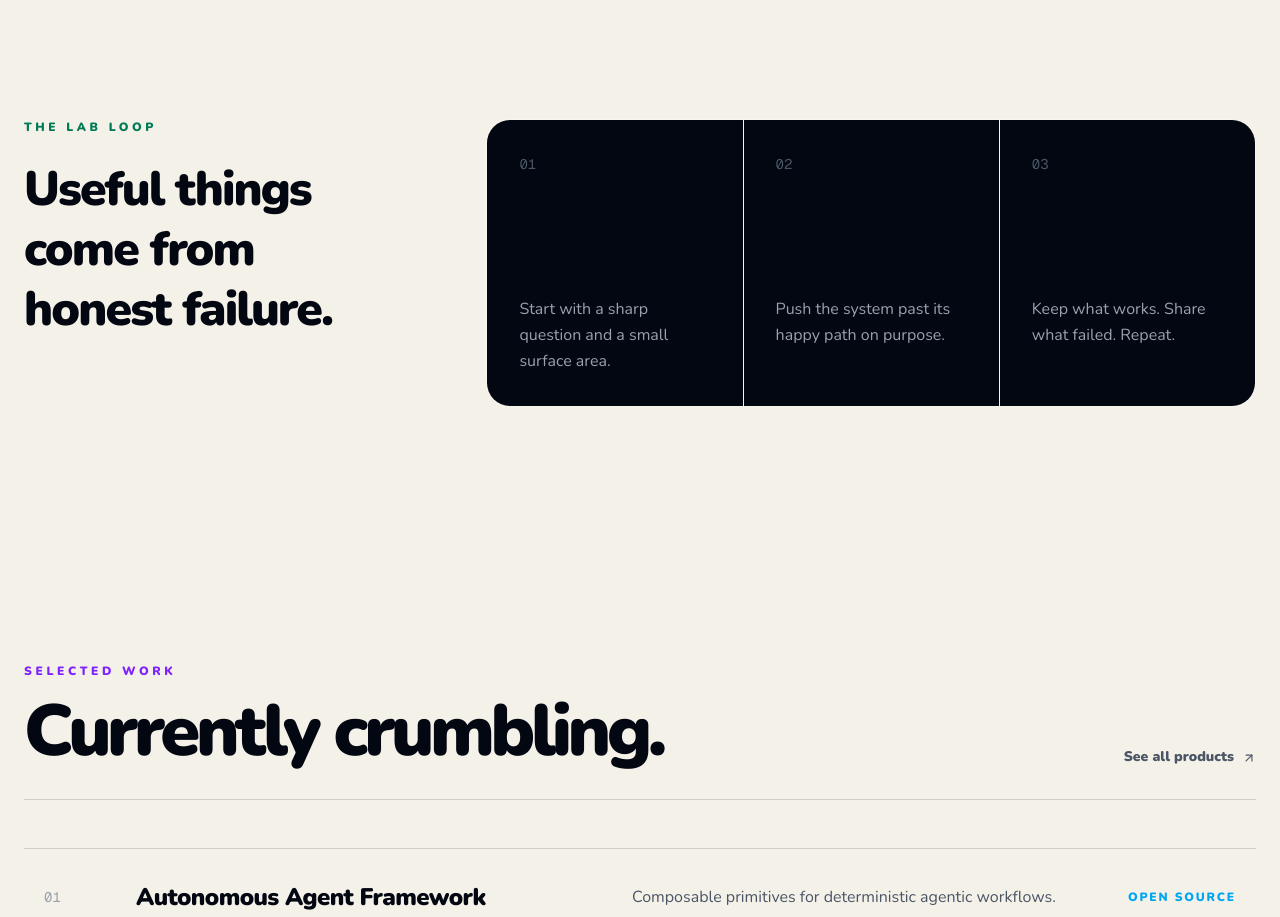
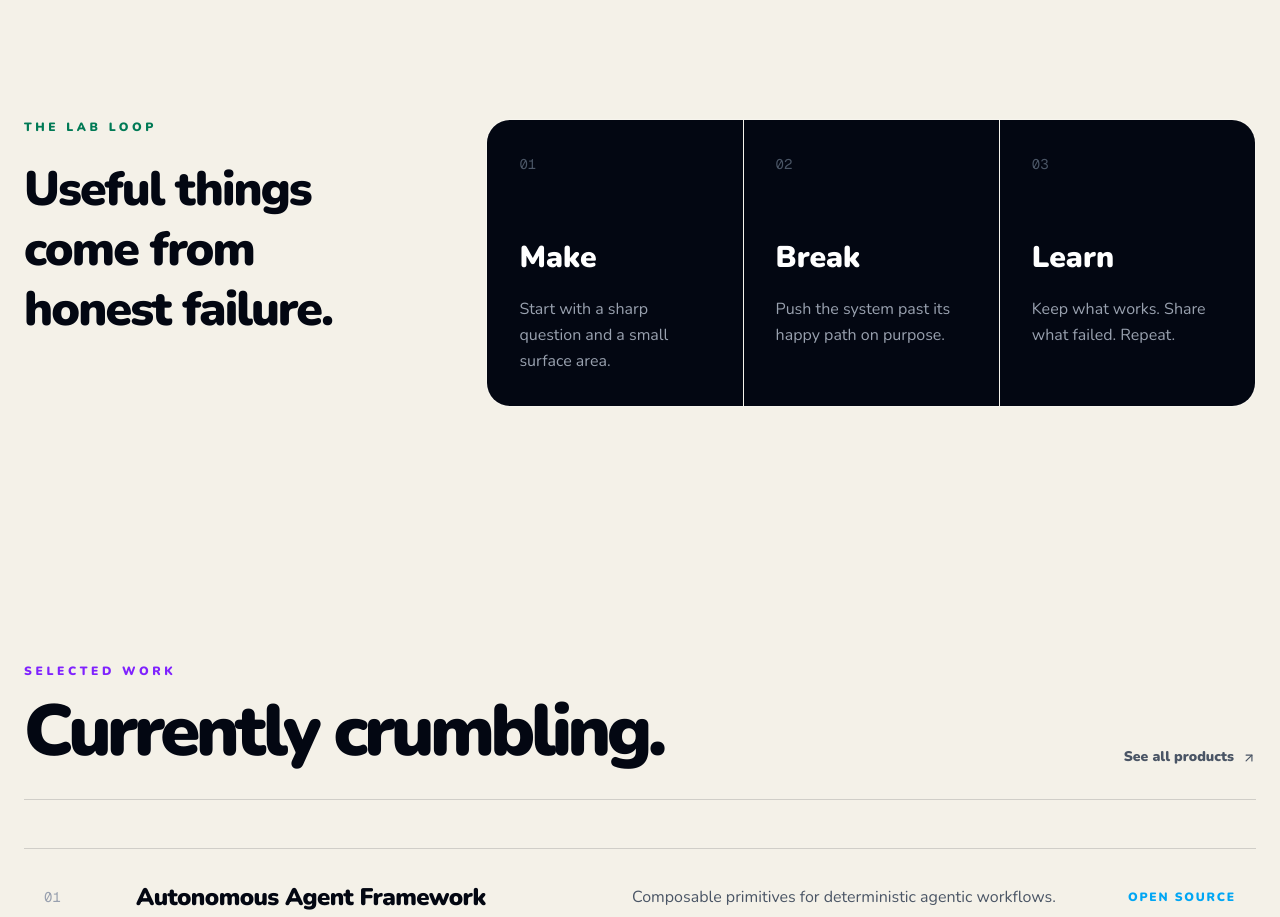
Before and after one commit to amandeepsingh29/Crumbles.dev, a Next.js app: page / in a window 1280 px wide. Shown: the part 940-1857 px from the top of the page. Built offline with nearby package versions, Linux system fonts and the light colour scheme; no server answers; a web font is replaced by a local one.

Commit message:
Fix light mode card text contrast

```diff
--- a/src/app/page.tsx
+++ b/src/app/page.tsx
@@ -63,7 +63,7 @@ export default function Home() {
                 ['02', 'Break', 'Push the system past its happy path on purpose.'],
                 ['03', 'Learn', 'Keep what works. Share what failed. Repeat.'],
               ].map(([number, title, description]) => (
-                <article key={number} className="bg-gray-950 p-7 transition-colors hover:bg-gray-900 md:p-8">
+                <article key={number} className="bg-gray-950 p-7 text-white transition-colors hover:bg-gray-900 md:p-8">
                   <span className="font-mono text-sm text-gray-600">{number}</span>
                   <h3 className="mt-16 text-3xl font-black">{title}</h3>
                   <p className="mt-5 leading-relaxed text-gray-400">{description}</p>
```
